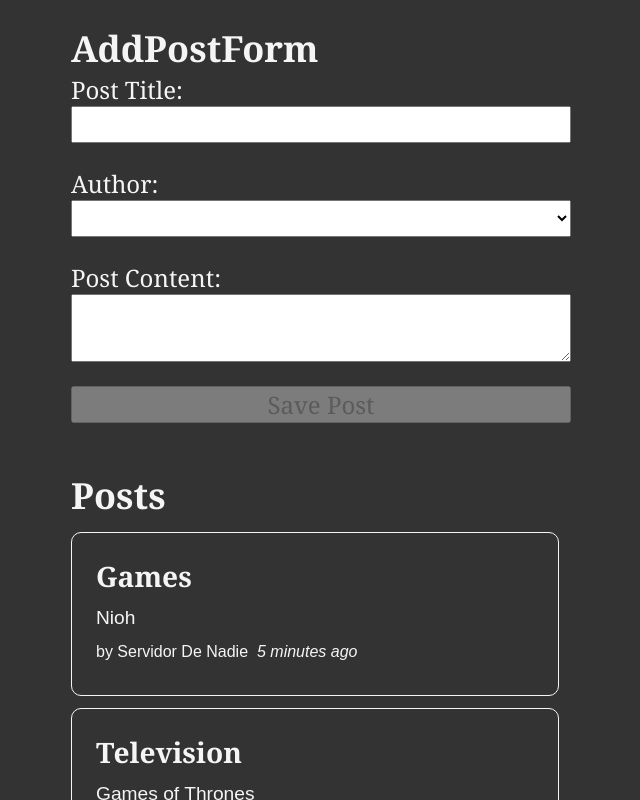
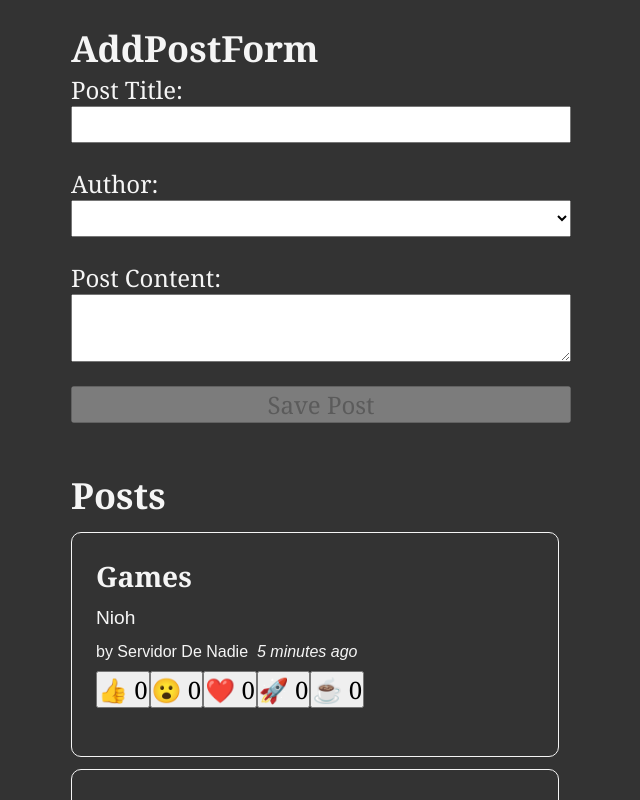
Before and after one commit to vidalglez/react-posts, a React (Create React App) app: page / in a window 1280 px wide. Shown: the top 800 px of the page, without its empty margins (319-959 px from the left). Built offline with nearby package versions, Linux system fonts and the light colour scheme.

Commit message:
feature: implementing reaction buttons counter and slice

```diff
--- a/src/features/posts/PostsList.jsx
+++ b/src/features/posts/PostsList.jsx
@@ -2,6 +2,7 @@
 import {selectAllPosts} from "./postsSlice";
 import PostAuthor from "../users/PostAuthor";
 import TimeAgo from "./TimeAgo";
+import ReactionButtons from './ReactionsButtons';
 
 const PostsList = () => {
     const posts = useSelector(selectAllPosts);
@@ -16,6 +17,7 @@
                 <PostAuthor userId={post.userId} />
                 <TimeAgo timestamp={post.date} />
             </p>
+            <ReactionButtons post={post} />
         </article>
     ));
 
--- /dev/null
+++ b/src/features/posts/ReactionsButtons.jsx
@@ -0,0 +1,35 @@
+import {useDispatch} from 'react-redux';
+import {reactionAdded} from './postsSlice'
+
+const reactionsEmoji = {
+    thumbsUp: '👍',
+    wow: '😮',
+    heart: '❤️',
+    rocket: '🚀',
+    coffee: '☕️'
+}
+
+const ReactionButtons = ({ post }) => {
+    const dispatch = useDispatch();
+
+    const reactionButtons = Object.entries(reactionsEmoji).map(([name, emoji]) => {
+        return (
+            <button
+                key={name}
+                type="button"
+                className="reaction-button"
+                onClick={
+                    () => dispatch(reactionAdded({postId: post.id, reaction: name}))
+                }
+            >
+                {emoji} {post.reactions[name]}
+            </button>
+        )
+    });
+
+    return (
+        <div>{reactionButtons}</div>
+    )
+}
+
+export default ReactionButtons;
--- a/src/features/posts/postsSlice.js
+++ b/src/features/posts/postsSlice.js
@@ -2,28 +2,79 @@
 import {sub} from "date-fns"
 
 const initialState = [
-    {id: '1', title: 'Music', content: 'Tosca', userId: '1', date: sub(new Date(), {minutes: 10}).toISOString()},
-    {id: '2', title: 'Games', content: 'Nioh', userId: '1', date: sub(new Date(), {minutes: 5}).toISOString() },
-    {id: '3', title: 'Television', content: 'Games of Thrones', userId: '1', date: sub(new Date(), {minutes: 8}).toISOString()}
-]
+    {
+        id: '1',
+        title: 'Music',
+        content: 'Tosca',
+        userId: '1',
+        date: sub(new Date(), {minutes: 10}).toISOString(),
+        reactions: {
+            thumbsUp: 0,
+            wow: 0,
+            heart: 0,
+            rocket: 0,
+            coffee: 0
+        }
+    },
+    {
+        id: '2',
+        title: 'Games',
+        content: 'Nioh',
+        userId: '1',
+        date: sub(new Date(), {minutes: 5}).toISOString(),
+        reactions: {
+            thumbsUp: 0,
+            wow: 0,
+            heart: 0,
+            rocket: 0,
+            coffee: 0
+        }
+    },
+    {
+        id: '3',
+        title: 'Television',
+        content: 'Games of Thrones',
+        userId: '1',
+        date: sub(new Date(), {minutes: 8}).toISOString(),
+        reactions: {
+            thumbsUp: 0,
+            wow: 0,
+            heart: 0,
+            rocket: 0,
+            coffee: 0
+        }
+    }]
 
 const postsSlice = createSlice({
-    name: 'posts',
-    initialState,
-    reducers: {
+    name: 'posts', initialState, reducers: {
         addPost: {
             reducer(state, action) {
                 state.push(action.payload);
-            },
-            prepare(title, content, userId) {
+            }, prepare(title, content, userId) {
                 return {
                     payload: {
                         id: nanoid(),
                         title,
                         content,
                         date: new Date().toISOString(),
-                        userId
+                        userId,
+                        reactions: {
+                            thumbsUp: 0,
+                            wow: 0,
+                            heart: 0,
+                            rocket: 0,
+                            coffee: 0
+                        }
                     }
+                }
+            }
+        },
+        reactionAdded: {
+            reducer(state, action) {
+                const { postId, reaction} = action.payload;
+                const existingPost = state.find(post => post.id === postId);
+                if(existingPost) {
+                    existingPost.reactions[reaction]++;
                 }
             }
         }
@@ -32,6 +83,6 @@
 
 export const selectAllPosts = (state) => state.posts;
 
-export const {addPost} = postsSlice.actions;
+export const {addPost, reactionAdded} = postsSlice.actions;
 
 export default postsSlice.reducer;
```
